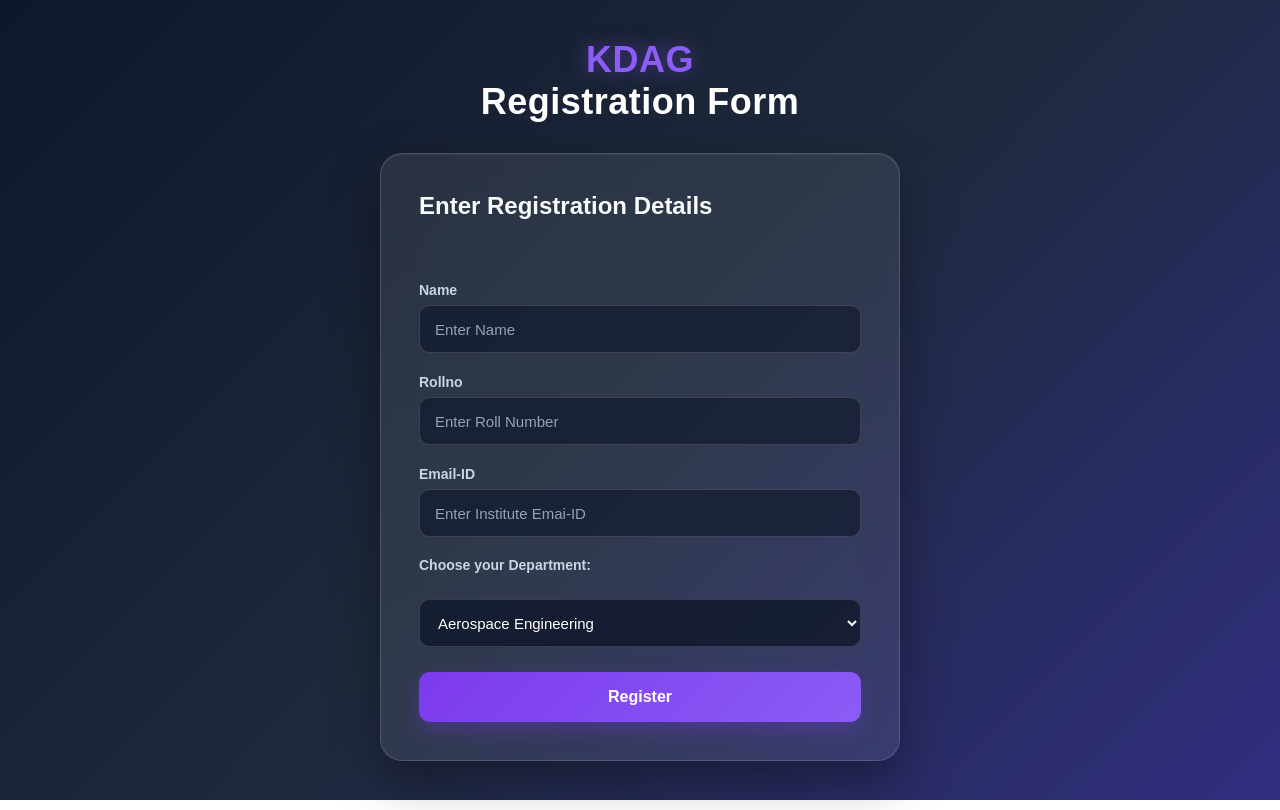
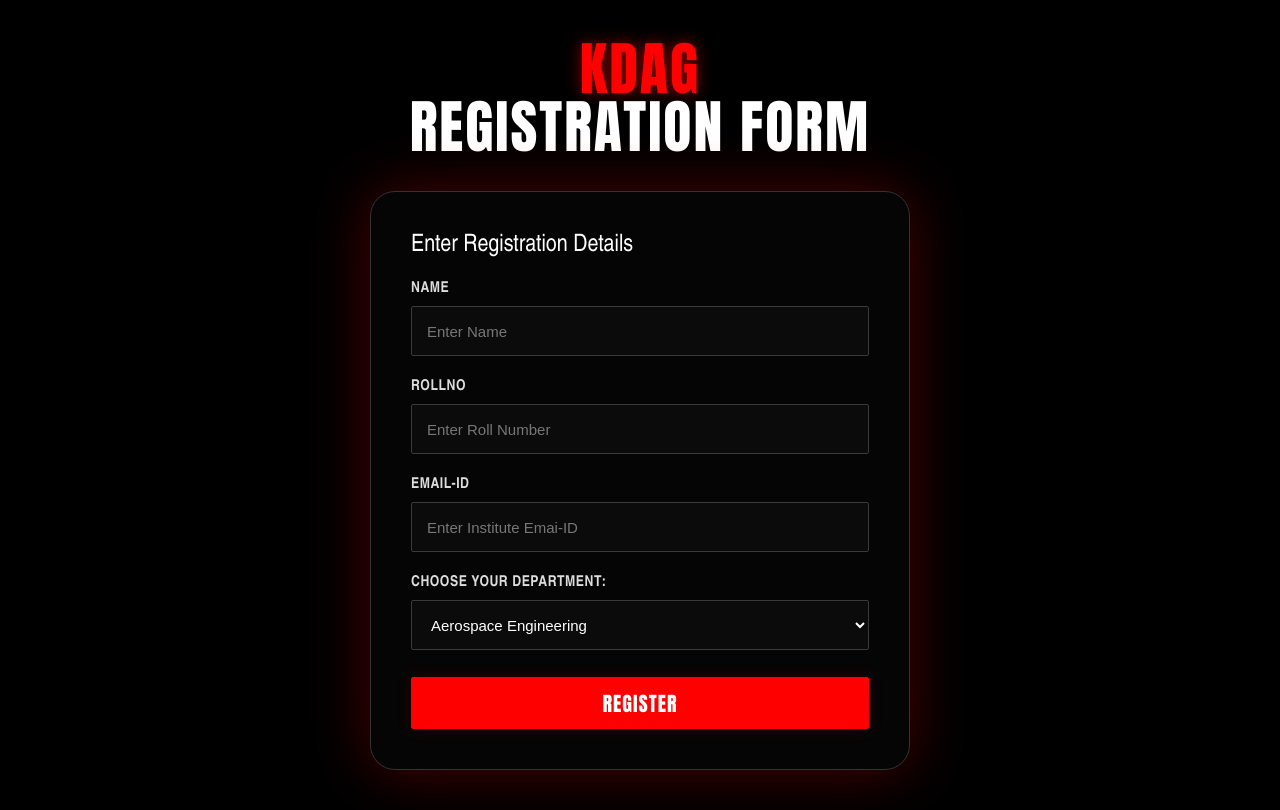
Before and after one commit to rajrathi13/KDAG-WEB-26EX10030-Raj-Rathi, a plain HTML site: page index.html in a window 1280 px wide. Drawn offline with Linux system fonts and the light colour scheme.

Commit message:
style.css

```diff
--- a/style.css
+++ b/style.css
@@ -3,229 +3,147 @@
     padding: 0;
     box-sizing: border-box;
 }
-
 body {
     min-height: 100vh;
-    font-family: Arial, Helvetica, sans-serif;
-    background: linear-gradient(135deg, #0f172a, #1e293b, #312e81);
+    background: #000000;
     color: #ffffff;
-
+    font-family: "Arial Narrow", Arial, sans-serif;
     display: flex;
     flex-direction: column;
     align-items: center;
     justify-content: center;
-    padding: 30px 15px;
+    padding: 40px 20px;
+    position: relative;
+    overflow-x: hidden;
 }
-
-
 .heading {
-    font-size: 36px;
-    font-weight: 700;
-    margin-bottom: 30px;
     text-align: center;
-    letter-spacing: 0.5px;
+    font-family:
+        Impact,
+        "Arial Narrow",
+        Arial,
+        sans-serif;
+    font-size: 58px;
+    font-weight: 100;
+    text-transform: uppercase;
+    letter-spacing: 2px;
+    margin-bottom: 35px;
+    color: #ffffff;
+    line-height: 1;
 }
-
 .logo {
-    color: #8b5cf6;
-    font-weight: 800;
-    text-shadow: 0 0 20px rgba(139, 92, 246, 0.5);
-    cursor: pointer;
-    transition: font-size 0.35s ease,
-        letter-spacing 0.25s ease,
-        text-shadow 0.35s ease,
-        color 0.35s ease;
-
-}
-
-.logo:hover {
-    letter-spacing: 10px;
-    font-size: 40px;
-}
-
-#registration {
-    width: 100%;
-    max-width: 520px;
-}
-
-.loginSection {
-    background: rgba(255, 255, 255, 0.08);
-    border: 1px solid rgba(255, 255, 255, 0.15);
-
-    backdrop-filter: blur(18px);
-    -webkit-backdrop-filter: blur(18px);
-
-    border-radius: 22px;
-    padding: 38px;
-
-    box-shadow:
-        0 20px 50px rgba(0, 0, 0, 0.35),
-        inset 0 1px 1px rgba(255, 255, 255, 0.08);
-
-    animation: cardAppear 0.7s ease;
-}
-
-
-.loginSection>span:first-child {
-    display: block;
-    font-size: 23px;
-    font-weight: 700;
-    margin-bottom: 25px;
-    color: #f8fafc;
-}
-
-
-.tag {
-    display: inline-block;
-    font-size: 14px;
-    font-weight: 600;
-    color: #cbd5e1;
-    margin-bottom: 7px;
-}
-
-
-input {
-    width: 100%;
-    height: 48px;
-    margin-bottom: 20px;
-    padding: 0 15px;
-    border: 1px solid rgba(255, 255, 255, 0.15);
-    border-radius: 10px;
-    outline: none;
-    background: rgba(15, 23, 42, 0.65);
-    color: #ffffff;
-    font-size: 15px;
-    transition: 0.25s ease;
-    cursor: pointer;
-}
-
-input::placeholder {
-    color: #94a3b8;
-}
-
-input:hover {
-    border-color: #8b5cf6;
-}
-input:focus {
-    border-color: #8b5cf6;
-    background: rgba(15, 23, 42, 0.85);
-    box-shadow:
-        0 0 0 3px rgba(139, 92, 246, 0.45),
-        0 0 18px rgba(139, 92, 246, 0.45);
-}
-
-
-label {
-    display: block;
-    font-size: 14px;
-    font-weight: 600;
-    color: #cbd5e1;
-    margin-bottom: 8px;
-}
-
-
-select {
-    width: 100%;
-    height: 48px;
-    padding: 0 14px;
-    margin-bottom: 25px;
-    border-radius: 10px;
-    border: 1px solid rgba(255, 255, 255, 0.15);
-    outline: none;
-    background: rgba(15, 23, 42, 0.8);
-    color: #ffffff;
-    font-size: 15px;
+    color: #ff0000;
+    font-weight: 100;
+    text-shadow:
+        0 0 15px rgba(255, 0, 0, 0.55);
     cursor: pointer;
     transition: 0.25s ease;
 }
-
-select:focus {
-    border-color: #8b5cf6;
-    box-shadow:
-        0 0 0 3px rgba(139, 92, 246, 0.15),
-        0 0 18px rgba(139, 92, 246, 0.15);
+.logo:hover{
+    letter-spacing: 6px;
+    font-size: clamp(40px, 10vw, 70px)
+}
+#registration {
+    width: 100%;
+    max-width: 540px;
+}
+.loginSection {
+    position: relative;
+    background: #050505;
+    border: 1px solid #333333;
+    border-radius: 25px;
+    padding: 40px;
+    box-shadow: 0px 0px 60px rgba(253, 0, 0, 0.3);
+}
+.tag, label {
+    display: inline-block;
+    font-family: "Arial Narrow", Arial, sans-serif;
+    font-size: 15px;
+    font-weight: 700;
+    text-transform: uppercase;
+    letter-spacing: 0.5px;
+    color: #dddddd;
+    margin-bottom: 8px;
+}
+input, select {
+    width: 100%;
+    height: 50px;
+    padding: 0 15px;
+    margin-bottom: 22px;
+    background: #0b0b0b;
+    border: 1px solid #3a3a3a;
+    border-radius: 2px;
+    outline: none;
+    color: #ffffff;
+    font-family: Arial, sans-serif;
+    font-size: 15px;
+    transition:
+        border-color 0.25s ease,
+        box-shadow 0.25s ease,
+        background 0.25s ease;
+        cursor: pointer;
+}
+input::placeholder {
+    color: #777777;
+}
+input:hover, select:hover {
+    border-color: #ff0000;
+    background: #101010;
+}
+input:focus, select:focus {
+    border-color: #ff0000;
+    background: #101010;
+    box-shadow: 0 0 0 2px #ff0000,
+                0 0 25px rgba(255, 0, 0, 0.4);
+}
+select {
+    cursor: pointer;
+    appearance: auto;
 }
 
 select option {
-    background: #1e293b;
+    background: #080808;
     color: #ffffff;
 }
-
 .Submit {
     width: 100%;
-    height: 50px;
-    border: none;
-    border-radius: 11px;
-    background: linear-gradient(135deg,
-            #7c3aed,
-            #8b5cf6);
-    color: white;
-    font-size: 16px;
-    font-weight: 700;
-
+    height: 52px;
+    margin-top: 5px;
+    border: 1px solid #ff0000;
+    border-radius: 2px;
+    background: #ff0000;
+    color: #ffffff;
+    font-family: Impact, "Arial Narrow", Arial, sans-serif;
+    font-size: 20px;
+    letter-spacing: 1px;
+    text-transform: uppercase;
     cursor: pointer;
-
-    transition: all 0.25s ease;
-
-    box-shadow:
-        0 8px 20px rgba(124, 58, 237, 0.3);
+    transition: 0.25s ease;
+    box-shadow: 0 0 15px rgba(255, 0, 0, 0.15);
 }
-
 .Submit:hover {
-    transform: translateY(-2px);
-
-    background: linear-gradient(135deg,
-            #8b5cf6,
-            #a78bfa);
-
-    box-shadow:
-        0 12px 28px rgba(124, 58, 237, 0.45);
+    background: #000000;
+    color: #ff0000;
+    box-shadow: 0 0 15px rgba(255, 0, 0, 0.25);
 }
-
-.Submit:active {
-    transform: translateY(0);
-}
-
-
-
-@keyframes cardAppear {
-    from {
-        opacity: 0;
-        transform: translateY(25px) scale(0.97);
+@media (max-width: 600px) {
+    body {
+        padding: 25px 15px;
     }
-
-    to {
-        opacity: 1;
-        transform: translateY(0) scale(1);
+    .heading {
+        font-size: 34px;
+        margin-bottom: 25px;
+    }
+    .loginSection {
+        padding: 30px 22px;
+    }
+    .loginSection>span:first-child {
+        font-size: 23px;
+    }
+    input, select {
+        height: 48px;
+    }
+    .Submit {
+        height: 50px;
     }
 }
-
-@media (max-width: 600px) {
-
-    body {
-        padding: 20px 12px;
-    }
-
-    .heading {
-        font-size: 28px;
-        margin-bottom: 22px;
-    }
-
-    .loginSection {
-        padding: 25px 20px;
-        border-radius: 18px;
-    }
-
-    .loginSection>span:first-child {
-        font-size: 20px;
-    }
-
-    input,
-    select {
-        height: 46px;
-    }
-
-    .Submit {
-        height: 48px;
-    }
-}
```
